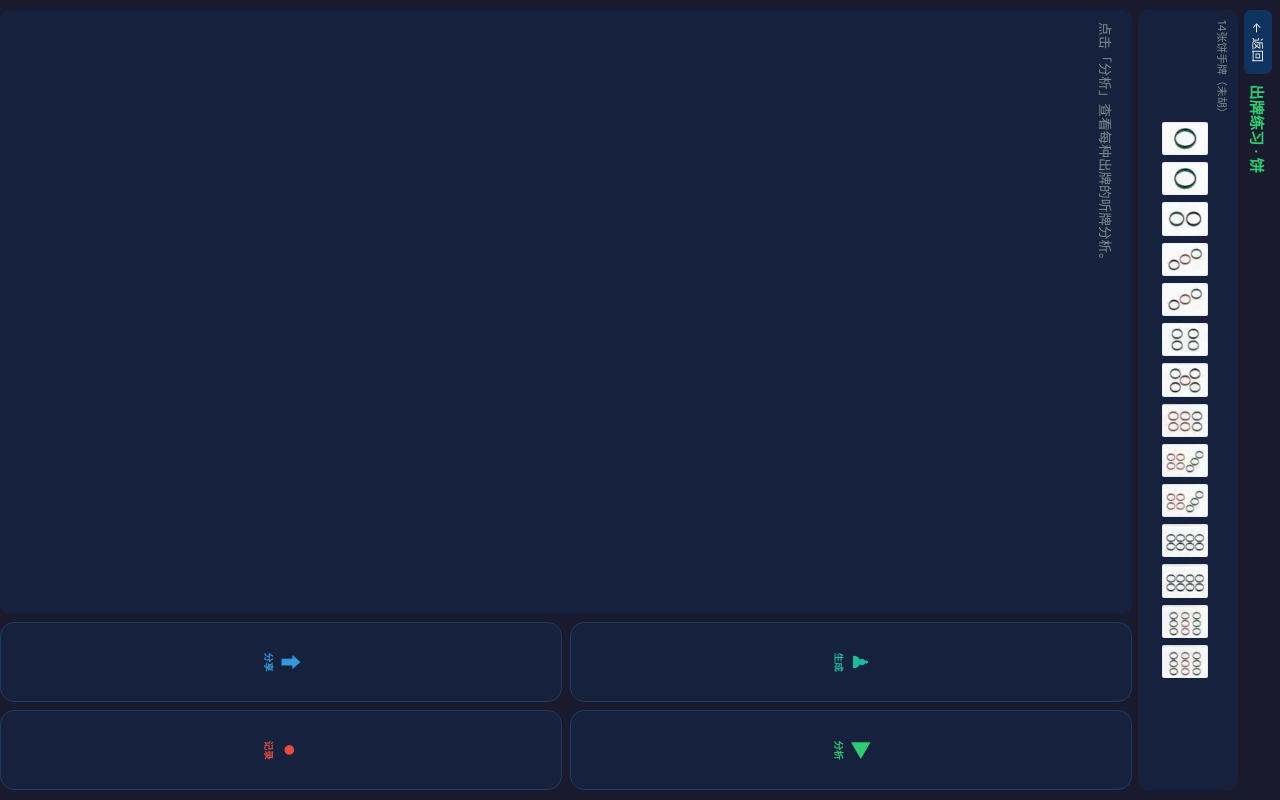
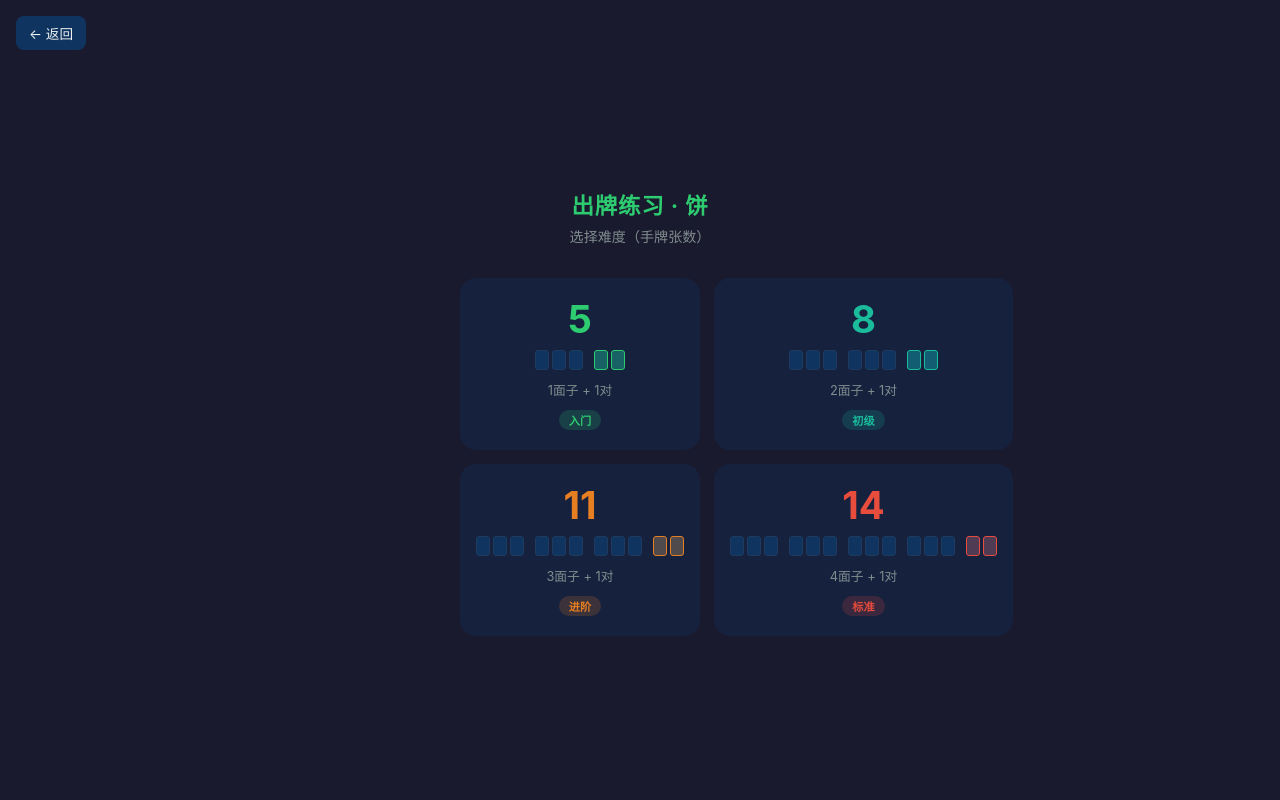
Before and after one commit to Winston-Wang-8902/MJ_Coach, a Flask app: page /study in a window 1280 px wide. Run offline with Flask 3, Linux system fonts and the light colour scheme.

Commit message:
Add difficulty levels 5/8/11/14 for study mode
Backend:
- _analyze_hand_any(): generic hand checker for any 3k+2-tile size
- check_tenpai_any(): generic tenpai checker for any 3k+1-tile size
- random_no_win_p_n(n): generates n-tile 饼 non-winning hand (n∈{5,8,11,14})
- /api/random/no-win-p/<n> route (old /no-win-p14 kept as alias)
- /api/analyzeN endpoint (replaces /api/analyze14, works for any valid size)

Frontend:
- /study → new difficulty selector (study_select.html): 2×2 card grid,
  colour-coded by difficulty with meld/pair dot previews
- /study/<n> → parameterized study.html; reads N from URL, updates all
  labels/API calls accordingly; back button returns to /study

Co-Authored-By: Claude Sonnet 4.6 <noreply@anthropic.com>

```diff
--- a/app.py
+++ b/app.py
@@ -10,14 +10,17 @@ sys.path.insert(0, os.path.join(os.path.dirname(__file__), "src"))
 
 from flask import Flask, jsonify, request, send_from_directory
 from majiang import (
-    Tile, random_hand, analyze_hand, check_tenpai,
-    random_no_win_p14, random_one_suit_hand, random_two_suit_tenpai_hand,
+    Tile, random_hand, analyze_hand, check_tenpai, check_tenpai_any,
+    random_no_win_p14, random_no_win_p_n,
+    random_one_suit_hand, random_two_suit_tenpai_hand,
     find_tenpai_improvements,
 )
 
 app = Flask(__name__, static_folder="static", template_folder="templates")
 
 _TILE_ASSETS = os.path.join(os.path.dirname(__file__), "src", "majiang", "tile_assets")
+
+_VALID_STUDY_N = {5, 8, 11, 14}
 
 
 # ── pages ─────────────────────────────────────────────────────────────────────
@@ -31,7 +34,13 @@ def coach():
     return send_from_directory("templates", "index.html")
 
 @app.route("/study")
-def study():
+def study_select():
+    return send_from_directory("templates", "study_select.html")
+
+@app.route("/study/<int:n>")
+def study(n):
+    if n not in _VALID_STUDY_N:
+        return "Invalid difficulty", 400
     return send_from_directory("templates", "study.html")
 
 @app.route("/tiles/<path:filename>")
@@ -53,6 +62,13 @@ def api_random_one_suit():
 def api_random_tenpai():
     return jsonify({"tiles": list(random_two_suit_tenpai_hand())})
 
+@app.route("/api/random/no-win-p/<int:n>")
+def api_no_win_p_n(n):
+    if n not in _VALID_STUDY_N:
+        return jsonify({"error": f"n must be one of {sorted(_VALID_STUDY_N)}"}), 400
+    return jsonify({"tiles": list(random_no_win_p_n(n))})
+
+# Backward-compat alias
 @app.route("/api/random/no-win-p14")
 def api_no_win_p14():
     return jsonify({"tiles": list(random_no_win_p14())})
@@ -96,21 +112,15 @@ def api_analyze():
     return jsonify({"type": "invalid", "count": n})
 
 
-@app.route("/api/analyze14", methods=["POST"])
-def api_analyze14():
-    """For each tile in a 14-tile hand, return the multiplier_sum after discarding it."""
-    tiles = [Tile(t) for t in request.json["tiles"]]
-    if len(tiles) != 14:
-        return jsonify({"error": "Need 14 tiles"}), 400
-
-    # Cache by tile value — same tile always produces the same 13-tile remainder
+def _discard_analysis(tiles: list[Tile]) -> dict:
+    """For each tile in an N-tile hand, return tenpai info after discarding it."""
     cache: dict[str, dict] = {}
     results = []
     for i, tile in enumerate(tiles):
         key = str(tile)
         if key not in cache:
             remaining = [t for j, t in enumerate(tiles) if j != i]
-            r = check_tenpai(remaining)
+            r = check_tenpai_any(remaining)
             cache[key] = {
                 "tile": key,
                 "multiplier_sum": r.multiplier_sum if r.is_tenpai else 0,
@@ -125,8 +135,25 @@ def api_analyze14():
                 ],
             }
         results.append(cache[key])
+    return {"results": results}
 
-    return jsonify({"results": results})
+
+@app.route("/api/analyze14", methods=["POST"])
+def api_analyze14():
+    """Per-discard analysis for a 14-tile hand (kept for backward compat)."""
+    tiles = [Tile(t) for t in request.json["tiles"]]
+    if len(tiles) != 14:
+        return jsonify({"error": "Need 14 tiles"}), 400
+    return jsonify(_discard_analysis(tiles))
+
+
+@app.route("/api/analyzeN", methods=["POST"])
+def api_analyze_n():
+    """Per-discard analysis for any N-tile hand (N ∈ {5, 8, 11, 14})."""
+    tiles = [Tile(t) for t in request.json["tiles"]]
+    if len(tiles) not in _VALID_STUDY_N:
+        return jsonify({"error": f"tile count must be one of {sorted(_VALID_STUDY_N)}"}), 400
+    return jsonify(_discard_analysis(tiles))
 
 
 @app.route("/api/swap1", methods=["POST"])
--- a/src/majiang/__init__.py
+++ b/src/majiang/__init__.py
@@ -14,7 +14,9 @@ from .win_checker import (
     is_winning_hand,
     winning_decompositions,
     check_tenpai,
+    check_tenpai_any,
     random_no_win_p14,
+    random_no_win_p_n,
     random_one_suit_hand,
     random_two_suit_tenpai_hand,
     find_tenpai_improvements,
--- a/templates/hub.html
+++ b/templates/hub.html
@@ -82,7 +82,7 @@
   <a href="/study" class="card card-study">
     <div class="card-icon">📊</div>
     <div class="card-title">出牌练习</div>
-    <div class="card-desc">随机生成14张饼（未胡），分析打出每张牌后的听牌有效牌力，训练出牌判断。</div>
+    <div class="card-desc">随机生成饼手牌，分析打出每张牌后的有效牌力。支持5、8、11、14张四种难度。</div>
   </a>
 
 </body>
--- a/templates/study.html
+++ b/templates/study.html
@@ -259,8 +259,8 @@
 
   <!-- Nav -->
   <div class="navbar">
-    <a href="/" class="back-btn">← 返回</a>
-    <span class="nav-title">出牌练习 &middot; 饼</span>
+    <a href="/study" class="back-btn">← 返回</a>
+    <span class="nav-title" id="navTitle">出牌练习 &middot; 饼</span>
   </div>
 
   <!-- Hand -->
@@ -304,6 +304,15 @@
 </div><!-- landscape -->
 
 <script>
+// ── difficulty from URL path (/study/5 | /study/8 | /study/11 | /study/14)
+const N = parseInt(window.location.pathname.split('/').pop()) || 14;
+const MELDS = (N - 2) / 3;   // 1 / 2 / 3 / 4
+const DIFFICULTY_LABEL = {5:'入门', 8:'初级', 11:'进阶', 14:'标准'}[N] || '';
+
+// Set nav title and page title
+document.getElementById('navTitle').textContent = `出牌练习 · 饼 · ${N}张`;
+document.title = `出牌练习 ${N}张`;
+
 // ── constants ──────────────────────────────────────────────────────────────
 const TILE_ORDER = {};
 ['m','p','s'].forEach((s, si) => {
@@ -314,13 +323,14 @@ function imgSrc(t) { return `/tiles/${t}.png`; }
 
 // ── state ──────────────────────────────────────────────────────────────────
 let hand = [];
-let analysisState = 'none';   // 'none' | 'visible' | 'hidden'
+let analysisState = 'none';   // 'none' | 'visible'
 let lastScores = null;
 let isRecording = false;
 
 // ── results helpers ────────────────────────────────────────────────────────
 function setResults(html) { document.getElementById('results').innerHTML = html; }
 function setLoading(msg)  { setResults(`<div class="spinner">⏳ ${msg}</div>`); }
+function idleMsg() { return `<div class="result-dim">点击「分析」查看每种出牌的听牌分析。</div>`; }
 
 // ── render hand ────────────────────────────────────────────────────────────
 function renderHand(scores) {
@@ -351,10 +361,10 @@ function renderHand(scores) {
         slot.classList.add('zero');
       } else {
         const ratio = maxScore > 0 ? ms / maxScore : 0;
-        if      (ratio >= 1.0) { badge.className = 'tile-score is-best'; slot.classList.add('best'); }
-        else if (ratio >= 0.75) badge.className = 'tile-score is-high';
-        else if (ratio >= 0.5)  badge.className = 'tile-score is-mid';
-        else                    badge.className = 'tile-score is-low';
+        if      (ratio >= 1.0)  { badge.className = 'tile-score is-best'; slot.classList.add('best'); }
+        else if (ratio >= 0.75)   badge.className = 'tile-score is-high';
+        else if (ratio >= 0.5)    badge.className = 'tile-score is-mid';
+        else                      badge.className = 'tile-score is-low';
       }
     }
     slot.appendChild(badge);
@@ -384,27 +394,26 @@ async function analyzeOrHide() {
   if (analysisState === 'none') {
     await runAnalysis();
   } else {
-    // Hide: clear results content, strip hand highlights, reset to unanalyzed
     lastScores = null;
     renderHand(null);
-    document.getElementById('handLabel').textContent = '14张饼手牌（未胡）';
-    setResults('<div class="result-dim">点击「分析」查看每种出牌的听牌分析。</div>');
+    document.getElementById('handLabel').textContent = `${N}张饼手牌（未胡）`;
+    setResults(idleMsg());
     setAHButton('ready');
   }
 }
 
 // ── generate ───────────────────────────────────────────────────────────────
 async function generate() {
-  setLoading('生成14张饼手牌…');
+  setLoading(`生成${N}张饼手牌…`);
   document.getElementById('btnAH').disabled = true;
   document.getElementById('results').style.display = '';
 
-  const d = await fetch('/api/random/no-win-p14').then(r => r.json());
+  const d = await fetch(`/api/random/no-win-p/${N}`).then(r => r.json());
   hand = d.tiles.sort((a, b) => TILE_ORDER[a] - TILE_ORDER[b]);
   lastScores = null;
   renderHand(null);
-  document.getElementById('handLabel').textContent = '14张饼手牌（未胡）';
-  setResults('<div class="result-dim">点击「分析」查看每种出牌的听牌分析。</div>');
+  document.getElementById('handLabel').textContent = `${N}张饼手牌（未胡）`;
+  setResults(idleMsg());
   setAHButton('ready');
 }
 
@@ -414,7 +423,7 @@ async function runAnalysis() {
   setLoading('分析所有出牌选择…');
   document.getElementById('results').style.display = '';
 
-  const d = await fetch('/api/analyze14', {
+  const d = await fetch('/api/analyzeN', {
     method: 'POST',
     headers: {'Content-Type': 'application/json'},
     body: JSON.stringify({tiles: hand})
--- /dev/null
+++ b/templates/study_select.html
@@ -0,0 +1,202 @@
+<!DOCTYPE html>
+<html lang="zh">
+<head>
+  <meta charset="UTF-8">
+  <meta name="viewport" content="width=device-width, initial-scale=1.0, maximum-scale=1.0, user-scalable=no">
+  <meta name="apple-mobile-web-app-capable" content="yes">
+  <meta name="apple-mobile-web-app-status-bar-style" content="black-translucent">
+  <title>出牌练习 — 难度</title>
+  <style>
+    * { box-sizing: border-box; margin: 0; padding: 0; -webkit-tap-highlight-color: transparent; }
+
+    body {
+      background: #1a1a2e;
+      color: #ecf0f1;
+      font-family: -apple-system, "Helvetica Neue", sans-serif;
+      min-height: 100dvh;
+      display: flex;
+      flex-direction: column;
+      align-items: center;
+      justify-content: center;
+      padding: 24px 20px env(safe-area-inset-bottom, 16px);
+      gap: 0;
+    }
+
+    .back-btn {
+      position: fixed;
+      top: 16px;
+      left: 16px;
+      background: #0f3460;
+      color: #ecf0f1;
+      border: none;
+      border-radius: 8px;
+      padding: 7px 13px;
+      font-size: 0.85em;
+      cursor: pointer;
+      text-decoration: none;
+    }
+    .back-btn:active { background: #e94560; }
+
+    h1 {
+      color: #2ecc71;
+      font-size: 1.4em;
+      letter-spacing: 0.04em;
+      margin-bottom: 6px;
+      text-align: center;
+    }
+    .subtitle {
+      color: #7f8c8d;
+      font-size: 0.88em;
+      margin-bottom: 32px;
+      text-align: center;
+    }
+
+    .grid {
+      display: grid;
+      grid-template-columns: 1fr 1fr;
+      gap: 14px;
+      width: 100%;
+      max-width: 360px;
+    }
+
+    .card {
+      background: #16213e;
+      border-radius: 16px;
+      padding: 20px 14px 18px;
+      text-align: center;
+      text-decoration: none;
+      display: flex;
+      flex-direction: column;
+      align-items: center;
+      gap: 8px;
+      border: 2px solid transparent;
+      transition: border-color 0.15s, transform 0.1s;
+      cursor: pointer;
+    }
+    .card:active { border-color: #2ecc71; transform: scale(0.96); }
+
+    .card-n {
+      font-size: 2.4em;
+      font-weight: 700;
+      line-height: 1;
+    }
+    .card-label {
+      font-size: 0.8em;
+      color: #7f8c8d;
+      line-height: 1.4;
+    }
+    .card-tag {
+      font-size: 0.7em;
+      font-weight: 600;
+      border-radius: 20px;
+      padding: 2px 10px;
+      margin-top: 2px;
+    }
+
+    /* difficulty colour scale */
+    .d5  { --c: #2ecc71; }
+    .d8  { --c: #1abc9c; }
+    .d11 { --c: #e67e22; }
+    .d14 { --c: #e74c3c; }
+
+    .card .card-n  { color: var(--c); }
+    .card .card-tag { background: color-mix(in srgb, var(--c) 18%, transparent); color: var(--c); }
+
+    /* tile-strip preview */
+    .tile-preview {
+      display: flex;
+      gap: 3px;
+      justify-content: center;
+      align-items: center;
+      min-height: 28px;
+    }
+    .tile-dot {
+      width: 14px;
+      height: 20px;
+      border-radius: 3px;
+      background: #0f3460;
+      border: 1px solid #1e3a5f;
+      flex-shrink: 0;
+    }
+    .tile-dot.pair { background: color-mix(in srgb, var(--c) 30%, #0f3460); border-color: var(--c); }
+    /* spacer between melds */
+    .tile-gap { width: 5px; }
+  </style>
+</head>
+<body>
+
+  <a href="/" class="back-btn">← 返回</a>
+
+  <h1>出牌练习 · 饼</h1>
+  <p class="subtitle">选择难度（手牌张数）</p>
+
+  <div class="grid">
+
+    <a href="/study/5" class="card d5">
+      <div class="card-n">5</div>
+      <div class="tile-preview" id="prev5"></div>
+      <div class="card-label">1面子 + 1对</div>
+      <div class="card-tag">入门</div>
+    </a>
+
+    <a href="/study/8" class="card d8">
+      <div class="card-n">8</div>
+      <div class="tile-preview" id="prev8"></div>
+      <div class="card-label">2面子 + 1对</div>
+      <div class="card-tag">初级</div>
+    </a>
+
+    <a href="/study/11" class="card d11">
+      <div class="card-n">11</div>
+      <div class="tile-preview" id="prev11"></div>
+      <div class="card-label">3面子 + 1对</div>
+      <div class="card-tag">进阶</div>
+    </a>
+
+    <a href="/study/14" class="card d14">
+      <div class="card-n">14</div>
+      <div class="tile-preview" id="prev14"></div>
+      <div class="card-label">4面子 + 1对</div>
+      <div class="card-tag">标准</div>
+    </a>
+
+  </div>
+
+  <script>
+    // Build tile-strip previews: melds (white dots) + pair (coloured dots)
+    const configs = {
+      prev5:  { melds: 1, color: '#2ecc71' },
+      prev8:  { melds: 2, color: '#1abc9c' },
+      prev11: { melds: 3, color: '#e67e22' },
+      prev14: { melds: 4, color: '#e74c3c' },
+    };
+
+    Object.entries(configs).forEach(([id, {melds, color}]) => {
+      const el = document.getElementById(id);
+      for (let m = 0; m < melds; m++) {
+        for (let t = 0; t < 3; t++) {
+          const d = document.createElement('div');
+          d.className = 'tile-dot';
+          el.appendChild(d);
+        }
+        if (m < melds - 1) {
+          const g = document.createElement('div');
+          g.className = 'tile-gap';
+          el.appendChild(g);
+        }
+      }
+      // gap before pair
+      const g2 = document.createElement('div');
+      g2.className = 'tile-gap';
+      el.appendChild(g2);
+      for (let t = 0; t < 2; t++) {
+        const d = document.createElement('div');
+        d.className = 'tile-dot pair';
+        d.style.setProperty('--c', color);
+        el.appendChild(d);
+      }
+    });
+  </script>
+
+</body>
+</html>
```
Also changed, not shown: src/majiang/win_checker.py (+82 -5 lines).
